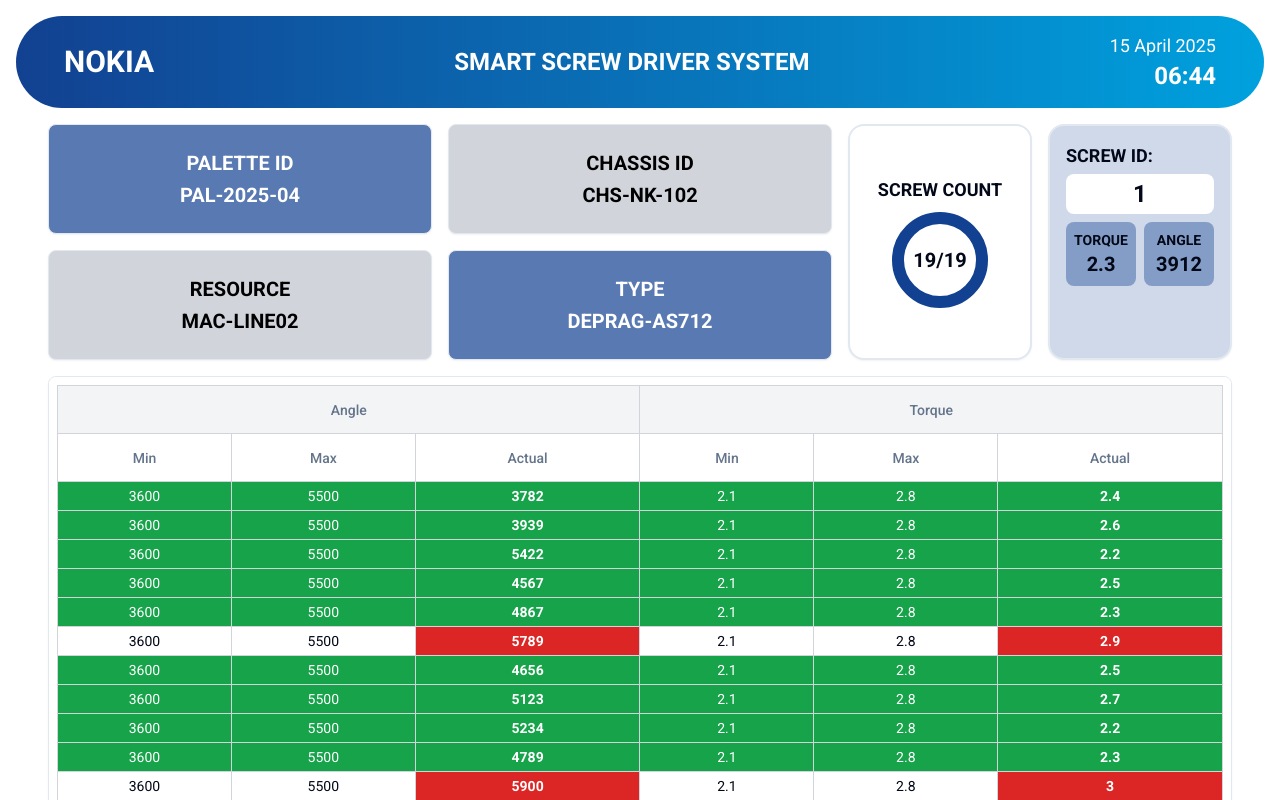
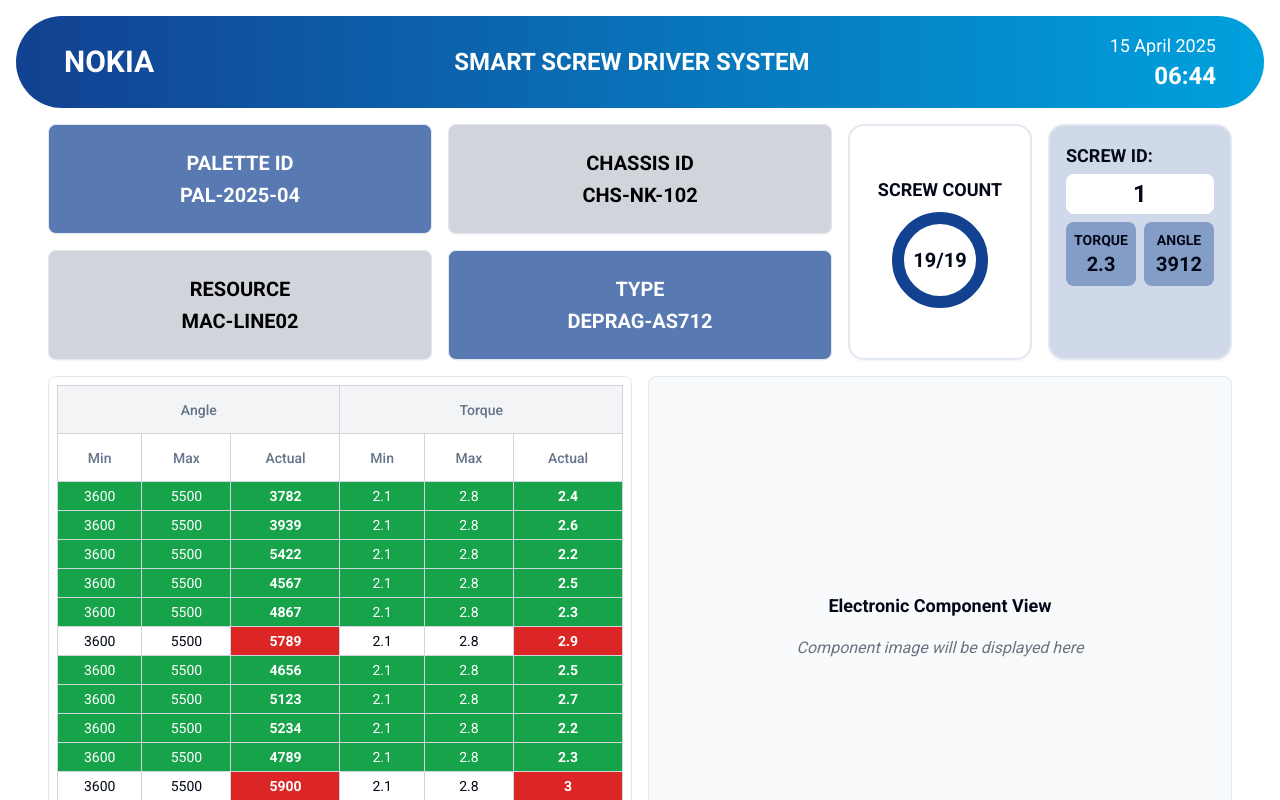
Before and after one commit to yogavarshini61/nokia-screw-vision-dashboard, a React (Vite) app: page / in a window 1280 px wide. Shown: the top 800 px of the page. Built offline with nearby package versions, Linux system fonts and the light colour scheme.

Commit message:
feat: Add component image and control panel
Adds a component image and control panel to the data table.

```diff
--- a/src/components/ChassisView.tsx
+++ b/src/components/ChassisView.tsx
@@ -3,9 +3,12 @@ import { Card } from "@/components/ui/card";
 
 const ChassisView = () => {
   return (
-    <Card className="p-4">
-      <div className="text-center text-lg font-bold">
-        Chassis View
+    <Card className="p-4 h-[500px] flex flex-col items-center justify-center bg-gray-50">
+      <div className="text-center text-lg font-bold mb-4">
+        Electronic Component View
+      </div>
+      <div className="text-gray-500 italic">
+        Component image will be displayed here
       </div>
     </Card>
   );
--- a/src/pages/Index.tsx
+++ b/src/pages/Index.tsx
@@ -19,10 +19,12 @@ const Index = () => {
             <ScrewInfo />
           </div>
         </div>
-        <div className="grid grid-cols-1 gap-4">
+        <div className="grid grid-cols-2 gap-4 mb-4">
           <DataTable />
-          <ChassisView />
-          <ControlPanel />
+          <div className="flex flex-col gap-4">
+            <ChassisView />
+            <ControlPanel />
+          </div>
         </div>
       </div>
     </div>
```
